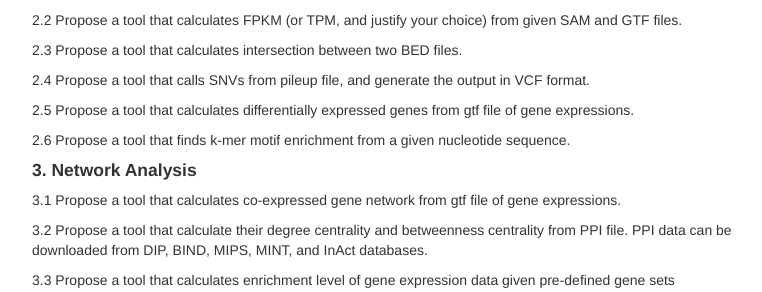
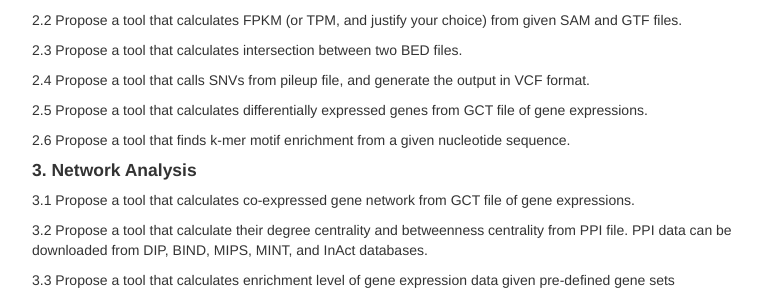
Before and after one commit to CBB752Spring2016/CBB752Spring2016.github.io, a Jekyll site: the page built from index.md, in a window 1280 px wide. Shown: the part 1092-1384 px from the top of the page, without its empty margins (258-1020 px from the left). Built offline with Jekyll 4.4.1, drawn with Linux system fonts in a browser that asks for light colours.

Commit message:
small modification

```diff
--- a/index.md
+++ b/index.md
@@ -74,7 +74,7 @@ given SAM and GTF files.
 2.4 Propose a tool that calls SNVs from pileup file, and generate the output in
 VCF format.
 
-2.5 Propose a tool that calculates differentially expressed genes from gtf file
+2.5 Propose a tool that calculates differentially expressed genes from GCT file
 of gene expressions.
 
 2.6 Propose a tool that finds k-mer motif enrichment from a given nucleotide
@@ -82,7 +82,7 @@ sequence.
 
 #### 3. Network Analysis
 
-3.1 Propose a tool that calculates co-expressed gene network from gtf file of
+3.1 Propose a tool that calculates co-expressed gene network from GCT file of
 gene expressions.
 
 3.2 Propose a tool that calculate their degree centrality and betweenness
```
Also changed, not shown: 3 other files.
